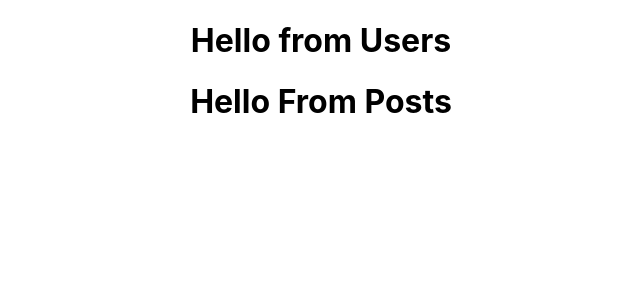
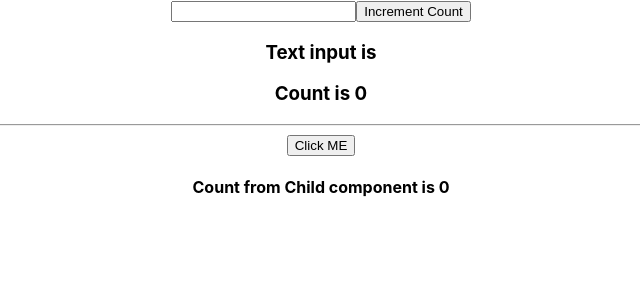
Before and after one commit to muhammedajsalk/optimaize-performance-react, a React (Create React App) app: page / in a window 1280 px wide. Shown: the top 300 px of the page, without its empty margins (319-959 px from the left). Built offline with nearby package versions, Linux system fonts and the light colour scheme.

Commit message:
Usage of useCallback

```diff
--- a/src/App.js
+++ b/src/App.js
@@ -1,19 +1,42 @@
 
-import React,{Suspense, lazy} from "react"
+import React, {useState,memo,useCallback} from "react"
 import './App.css';
-const Users =lazy(()=>import("./Components/Users"))
-const Posts =lazy(()=>import("./Components/Posts"))
 
 function App() {
+
+  const [input,setInput]=useState("")
+  const [count,setCount]=useState(0);
+
+  const IncrementCount= useCallback(()=>{
+    setCount(count+1);
+  },[count])
+
   return (
     <div className="App">
-      <Suspense fallback={<h3>Loading...</h3>}>
-        <Users/>
-        <Posts/>
-      </Suspense>
+       <input
+          type='text'
+          value={input}
+          onChange={(e)=>setInput(e.target.value)}
+       />
+       <button onClick={()=>setCount(count+1)}>Increment Count</button>
+       <h3>Text input is {input}</h3>
+       <h3>Count is {count}</h3>
+       <hr/>
+       <ChildComponent IncrementCount={IncrementCount} count={count}/>
     </div>
+  );
+}
+
+const ChildComponent=memo(function ChildComponent({count,IncrementCount}){
+  console.log("Rendering child components");
+  return(
+
+    <>
+      <button onClick={IncrementCount}>Click ME</button>
+      <h4>Count from Child component is {count}</h4>
+    </>
   )
-}
+})
 
 
 
--- a/src/Components/Posts.js
+++ /dev/null
@@ -1,11 +0,0 @@
-import React from 'react'
-
-function Posts() {
-  return (
-    <>
-       <h1>Hello From Posts</h1>
-    </>
-  )
-}
-
-export default Posts
--- a/src/Components/Users.js
+++ /dev/null
@@ -1,11 +0,0 @@
-import React from 'react'
-
-function Users() {
-  return (
-    <>
-      <h1>Hello from Users</h1>
-    </>
-  )
-}
-
-export default Users
```
